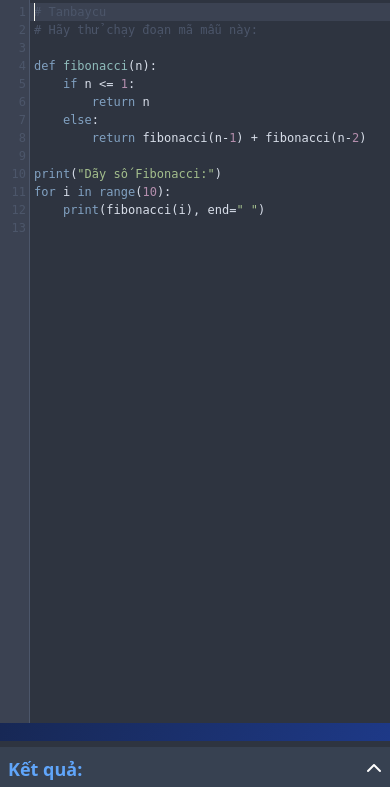
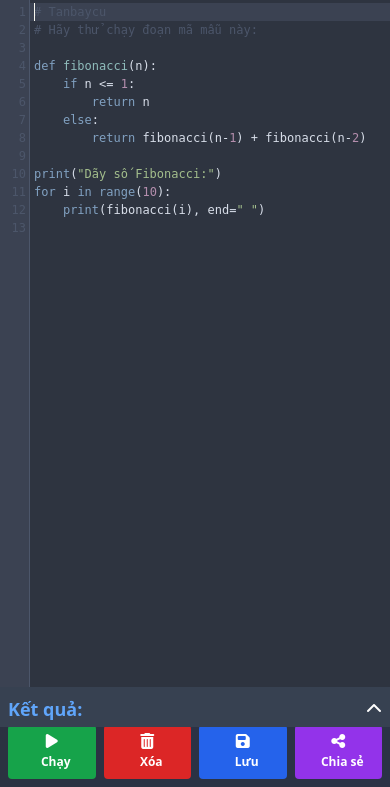
Before and after one commit to ngocphuong209/pythonCLI-webapp, a Flask app: page /clipython in a window 390 px wide. Shown: the part 57-844 px from the top of the page. Run offline with Flask 3, Linux system fonts and the light colour scheme; some libraries are stand-ins or nearby versions.

Commit message:
fix btn Run

```diff
--- a/templates/clipython.html
+++ b/templates/clipython.html
@@ -1,5 +1,6 @@
 <!DOCTYPE html>
 <html lang="en">
+
 <head>
     <meta charset="UTF-8">
     <meta name="viewport" content="width=device-width, initial-scale=1.0">
@@ -94,18 +95,45 @@
                 bottom: 0;
                 left: 0;
                 right: 0;
-                background-color: #2e3440;
+                background-color: rgba(46, 52, 64, 0.9);
+                backdrop-filter: blur(10px);
                 padding: 0.5rem;
                 display: flex;
                 justify-content: space-around;
-                z-index: 50;
+                z-index: 1000;
             }
+
+            .action-buttons button {
+                flex: 1;
+                padding: 0.5rem;
+                font-size: 0.75rem;
+                display: flex;
+                flex-direction: column;
+                align-items: center;
+                justify-content: center;
+                height: auto;
+            }
+
+            .action-buttons button i {
+                font-size: 1rem;
+                margin-bottom: 0.25rem;
+            }
+
+            .action-buttons button span {
+                display: block;
+            }
+
             #editor {
                 height: calc(100vh - 120px);
+            }
+
+            #resultArea {
+                bottom: 60px;
             }
         }
     </style>
 </head>
+
 <body class="bg-gradient-to-br from-gray-900 to-blue-900 text-white font-sans">
     <div class="flex flex-col min-h-screen">
         <!-- Top bar -->
@@ -117,24 +145,37 @@
                 <h1 class="text-xl font-bold hidden sm:block">Python Web IDE</h1>
             </div>
             <div class="flex space-x-2 action-buttons sm:relative">
-                <button id="runBtn" class="bg-green-600 hover:bg-green-700 text-white font-bold py-2 px-4 rounded transition duration-300 flex items-center text-sm sm:text-base">
-                    <i class="fas fa-play mr-2"></i> <span class="hidden sm:inline">Chạy</span>
+                <button id="runBtn"
+                    class="bg-green-600 hover:bg-green-700 text-white font-bold py-2 px-4 rounded transition duration-300 flex items-center justify-center">
+                    <i class="fas fa-play"></i>
+                    <span class="hidden sm:inline ml-2">Chạy</span>
+                    <span class="sm:hidden text-xs"></span>
                 </button>
-                <button id="clearBtn" class="bg-red-600 hover:bg-red-700 text-white font-bold py-2 px-4 rounded transition duration-300 flex items-center text-sm sm:text-base">
-                    <i class="fas fa-trash-alt mr-2"></i> <span class="hidden sm:inline">Xóa</span>
+                <button id="clearBtn"
+                    class="bg-red-600 hover:bg-red-700 text-white font-bold py-2 px-4 rounded transition duration-300 flex items-center justify-center">
+                    <i class="fas fa-trash-alt"></i>
+                    <span class="hidden sm:inline ml-2">Xóa</span>
+                    <span class="sm:hidden text-xs"></span>
                 </button>
-                <button id="saveBtn" class="bg-blue-600 hover:bg-blue-700 text-white font-bold py-2 px-4 rounded transition duration-300 flex items-center text-sm sm:text-base">
-                    <i class="fas fa-save mr-2"></i> <span class="hidden sm:inline">Lưu</span>
+                <button id="saveBtn"
+                    class="bg-blue-600 hover:bg-blue-700 text-white font-bold py-2 px-4 rounded transition duration-300 flex items-center justify-center">
+                    <i class="fas fa-save"></i>
+                    <span class="hidden sm:inline ml-2">Lưu</span>
+                    <span class="sm:hidden text-xs"></span>
                 </button>
-                <button id="shareBtn" class="bg-purple-600 hover:bg-purple-700 text-white font-bold py-2 px-4 rounded transition duration-300 flex items-center text-sm sm:text-base">
-                    <i class="fas fa-share-alt mr-2"></i> <span class="hidden sm:inline">Chia sẻ</span>
+                <button id="shareBtn"
+                    class="bg-purple-600 hover:bg-purple-700 text-white font-bold py-2 px-4 rounded transition duration-300 flex items-center justify-center">
+                    <i class="fas fa-share-alt"></i>
+                    <span class="hidden sm:inline ml-2">Chia sẻ</span>
+                    <span class="sm:hidden text-xs"></span>
                 </button>
             </div>
         </header>
 
         <div class="flex flex-1 overflow-hidden">
             <!-- Sidebar -->
-            <aside id="sidebar" class="w-64 bg-gray-800 text-white p-4 sidebar-transition transform -translate-x-full fixed inset-y-0 left-0 z-50 lg:relative lg:translate-x-0 overflow-y-auto">
+            <aside id="sidebar"
+                class="w-64 bg-gray-800 text-white p-4 sidebar-transition transform -translate-x-full fixed inset-y-0 left-0 z-50 lg:relative lg:translate-x-0 overflow-y-auto">
                 <div class="flex justify-between items-center mb-6">
                     <h2 class="text-2xl font-bold">Python IDE</h2>
                     <button id="closeSidebarBtn" class="lg:hidden text-white focus:outline-none">
@@ -142,26 +183,32 @@
                     </button>
                 </div>
                 <nav class="space-y-4">
-                    <button id="settingsBtn" class="w-full flex items-center justify-between p-2 rounded hover:bg-gray-700 transition-colors">
+                    <button id="settingsBtn"
+                        class="w-full flex items-center justify-between p-2 rounded hover:bg-gray-700 transition-colors">
                         <span><i class="fas fa-cog mr-2"></i> Cài đặt</span>
                         <i class="fas fa-chevron-right text-sm"></i>
                     </button>
-                    <button id="themeToggleBtn" class="w-full flex items-center justify-between p-2 rounded hover:bg-gray-700 transition-colors">
+                    <button id="themeToggleBtn"
+                        class="w-full flex items-center justify-between p-2 rounded hover:bg-gray-700 transition-colors">
                         <span><i class="fas fa-adjust mr-2"></i> Giao diện</span>
                         <span id="themeStatus" class="text-xs bg-blue-600 px-2 py-1 rounded">Sáng</span>
                     </button>
-                    <button id="fullscreenBtn" class="w-full flex items-center justify-between p-2 rounded hover:bg-gray-700 transition-colors">
+                    <button id="fullscreenBtn"
+                        class="w-full flex items-center justify-between p-2 rounded hover:bg-gray-700 transition-colors">
                         <span><i class="fas fa-expand-arrows-alt mr-2"></i> Toàn màn hình</span>
                     </button>
                 </nav>
                 <div id="advancedOptions" class="mt-6 space-y-4 hidden">
                     <h3 class="text-lg font-semibold">Tùy chọn nâng cao</h3>
                     <div class="flex items-center space-x-3">
-                        <input type="checkbox" id="inputRequired" class="w-4 h-4 text-blue-600 bg-gray-700 border-gray-600 rounded focus:ring-blue-500">
+                        <input type="checkbox" id="inputRequired"
+                            class="w-4 h-4 text-blue-600 bg-gray-700 border-gray-600 rounded focus:ring-blue-500">
                         <label for="inputRequired" class="text-sm">Yêu cầu nhập dữ liệu</label>
                     </div>
                     <div id="inputValueContainer" class="hidden">
-                        <textarea id="inputValue" class="w-full p-2 bg-gray-700 border border-gray-600 rounded resize-y custom-scrollbar text-white text-sm" rows="3" placeholder="Nhập các giá trị, mỗi giá trị trên một dòng..."></textarea>
+                        <textarea id="inputValue"
+                            class="w-full p-2 bg-gray-700 border border-gray-600 rounded resize-y custom-scrollbar text-white text-sm"
+                            rows="3" placeholder="Nhập các giá trị, mỗi giá trị trên một dòng..."></textarea>
                     </div>
                 </div>
                 <div class="mt-6">
@@ -193,7 +240,8 @@
                     <i class="fas fa-chevron-up"></i>
                 </button>
             </div>
-            <pre id="resultContent" class="p-4 bg-gray-900 text-sm overflow-y-auto custom-scrollbar text-green-400"></pre>
+            <pre id="resultContent"
+                class="p-4 bg-gray-900 text-sm overflow-y-auto custom-scrollbar text-green-400"></pre>
         </div>
     </div>
 
@@ -257,24 +305,24 @@
             sidebar.classList.add("-translate-x-full");
         });
 
-        inputRequired.addEventListener("change", function() {
+        inputRequired.addEventListener("change", function () {
             inputValueContainer.style.display = this.checked ? "block" : "none";
         });
 
-        settingsBtn.addEventListener("click", function() {
+        settingsBtn.addEventListener("click", function () {
             advancedOptions.classList.toggle("hidden");
             settingsBtn.querySelector("i:last-child").classList.toggle("fa-chevron-down");
             settingsBtn.querySelector("i:last-child").classList.toggle("fa-chevron-right");
         });
 
-        themeToggleBtn.addEventListener("click", function() {
+        themeToggleBtn.addEventListener("click", function () {
             currentTheme = currentTheme === 'nord' ? 'default' : 'nord';
             editor.setOption("theme", currentTheme);
             document.body.classList.toggle("dark");
             themeStatus.textContent = currentTheme === 'nord' ? 'Tối' : 'Sáng';
         });
 
-        runBtn.addEventListener("click", async function() {
+        runBtn.addEventListener("click", async function () {
             const code = editor.getValue();
             const inputValue = document.getElementById("inputValue").value;
 
@@ -335,7 +383,7 @@
             }
         });
 
-        clearBtn.addEventListener("click", function() {
+        clearBtn.addEventListener("click", function () {
             editor.setValue("");
             document.getElementById("inputValue").value = "";
             resultArea.style.height = "40px";
@@ -343,7 +391,7 @@
             toggleResult.innerHTML = '<i class="fas fa-chevron-up"></i>';
         });
 
-        saveBtn.addEventListener("click", function() {
+        saveBtn.addEventListener("click", function () {
             const code = editor.getValue();
             const blob = new Blob([code], { type: "text/plain;charset=utf-8" });
             const link = document.createElement("a");
@@ -352,7 +400,7 @@
             link.click();
         });
 
-        shareBtn.addEventListener("click", async function() {
+        shareBtn.addEventListener("click", async function () {
             const code = editor.getValue();
 
             try {
@@ -385,7 +433,7 @@
             }
         });
 
-        fullscreenBtn.addEventListener("click", function() {
+        fullscreenBtn.addEventListener("click", function () {
             if (!document.fullscreenElement) {
                 document.documentElement.requestFullscreen();
                 fullscreenBtn.innerHTML = '<i class="fas fa-compress-arrows-alt mr-2"></i>Thu nhỏ';
@@ -397,7 +445,7 @@
             }
         });
 
-        toggleResult.addEventListener("click", function() {
+        toggleResult.addEventListener("click", function () {
             const isExpanded = resultArea.style.height === "50vh";
             if (isExpanded) {
                 resultArea.style.height = "40px";
@@ -411,7 +459,7 @@
         });
 
         // Keyboard shortcuts
-        document.addEventListener('keydown', function(event) {
+        document.addEventListener('keydown', function (event) {
             if (event.ctrlKey && event.key === 'Enter') {
                 runBtn.click();
             }
@@ -432,7 +480,7 @@ for i in range(10):
     print(fibonacci(i), end=" ")
 `);
 
-        window.addEventListener('resize', function() {
+        window.addEventListener('resize', function () {
             editor.refresh();
         });
 
@@ -449,4 +497,5 @@ for i in range(10):
 
     </script>
 </body>
+
 </html>
```
